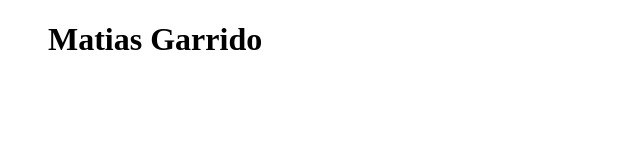
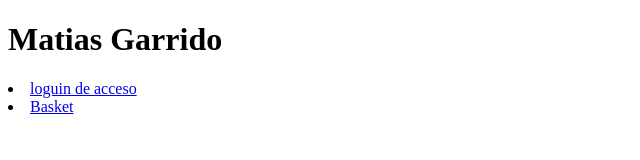
Before and after one commit to Matias-max/ev2.Matias.Garrido, a plain HTML site: page Index.html in a window 1280 px wide. Shown: the whole page, without its empty margins (0-640 px from the left). Drawn offline with Linux system fonts and the light colour scheme.

Commit message:
evaluacion 2

```diff
--- a/Index.html
+++ b/Index.html
@@ -6,21 +6,18 @@
     <title>Evaluacion 2</title>
 
 </head>
+<body>
     <div class="head">
-    <ul>
         <h1>Matias Garrido</h1>
 
         </ul>
-         </li a id="#" href="loguin de acceso"></a></li>
-         </li a id="#" href="Basket"></a></li>
+            <li> <a id="parte1" href="#">loguin de acceso</a></li>
+            <li> <a id="parte2" href="#">Basket</a></li>
 
         </ul>
     </div>
-
     <div id= "caja"></div>
     <script src="js/Index.js"></script>
 
-<body>
-
 </body>
 </html>
--- a/js/Index.js
+++ b/js/Index.js
@@ -0,0 +1,3 @@
+import parte1 from "./Modules/parte1.js";
+
+var caja = document.getElementById("caja");
```
Also changed, not shown: js/Modules/parte1.js (renamed from Modules/parte1.js). Lines whose indentation alone changed are shown as unchanged.
